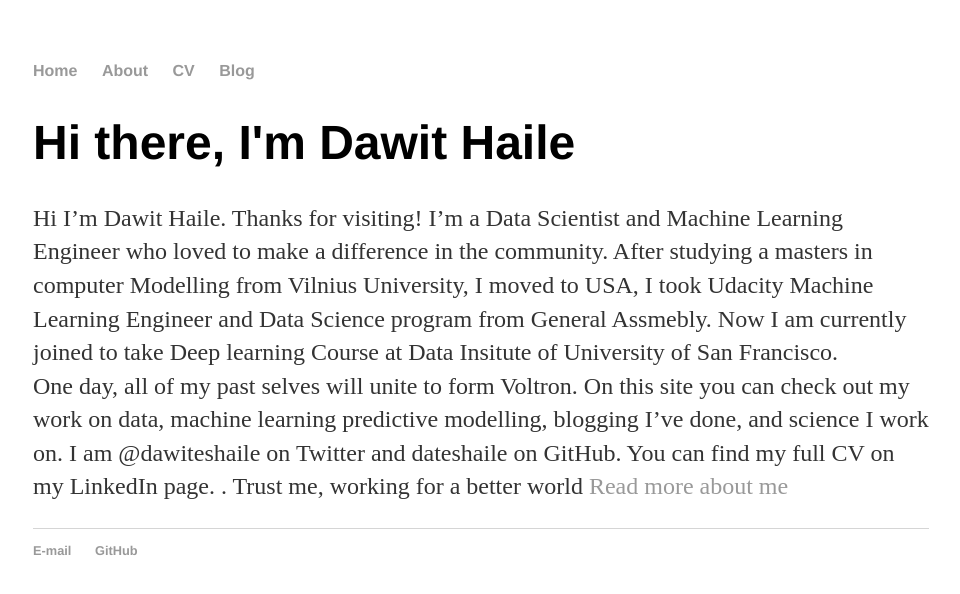
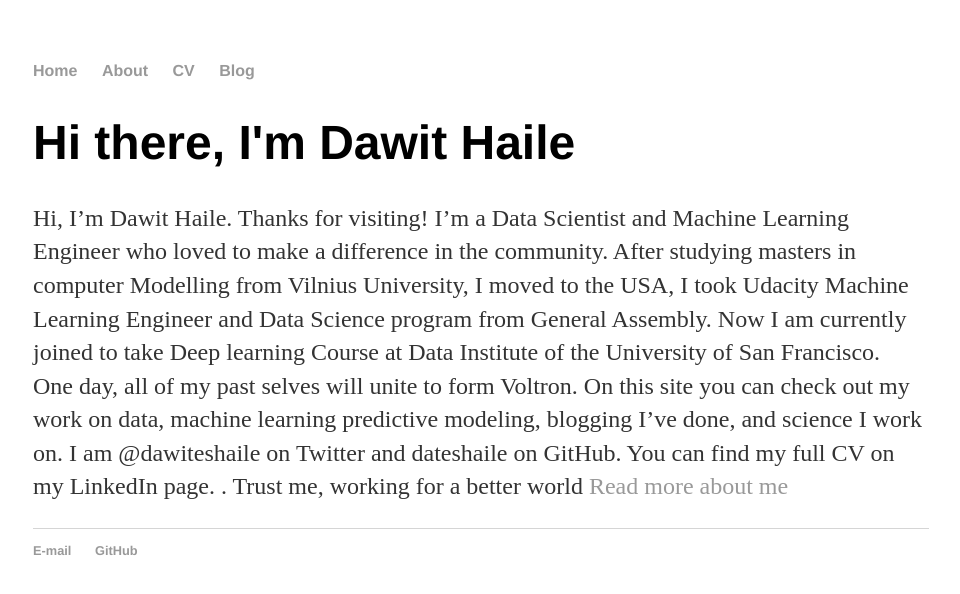
Before and after one commit to dateshaile/dateshaile.github.io, a Jekyll site: the page built from index.html, in a window 1280 px wide. Shown: the top 594 px of the page, without its empty margins (159-1119 px from the left). Built offline with Jekyll 4.4.1, drawn with Linux system fonts in a browser that asks for light colours.

```diff
--- a/about/index.html
+++ b/about/index.html
@@ -17,7 +17,7 @@ title: About Dawit T Haile
 
 			<ul class="contacts">
 				<li><a href="mailto:dates.haile@gmail.com">E-mail</a></li>
-				<li><a href="https://www.linkedin.com/in/dawit-haile-8b111990/">LinkedIn</a></li>
+				<li><a href="https://www.linkedin.com/in/dawit-haile">LinkedIn</a></li>
 				<li><a href="https://twitter.com/dawiteshaile">Twitter</a></li>
 				</ul>
 		</div>
--- a/index.html
+++ b/index.html
@@ -5,7 +5,7 @@ title: Dawit T Haile, Data Lover
 
 		<div class="blurb">
 			<h1>Hi there, I'm Dawit Haile</h1>
-			<p>Hi I’m Dawit Haile. Thanks for visiting! I’m a Data Scientist and Machine Learning Engineer who loved to make a difference in the community. After studying a masters in computer Modelling from Vilnius University, I moved to USA, I took Udacity Machine Learning Engineer and Data Science program from General Assmebly. Now I  am currently joined to take Deep learning Course at Data Insitute of University of San Francisco. <br>
-			One day, all of my past selves will unite to form Voltron. On this site you can check out my work on data, machine learning predictive modelling, blogging I’ve done, and science I work on. I am @dawiteshaile on Twitter and dateshaile on GitHub. You can find my full CV on my LinkedIn page.
+			<p>Hi, I’m Dawit Haile. Thanks for visiting! I’m a Data Scientist and Machine Learning Engineer who loved to make a difference in the community. After studying masters in computer Modelling from Vilnius University, I moved to the USA, I took Udacity Machine Learning Engineer and Data Science program from General Assembly. Now I  am currently joined to take Deep learning Course at Data Institute of the University of San Francisco. <br>
+		    One day, all of my past selves will unite to form Voltron. On this site you can check out my work on data, machine learning predictive modeling, blogging I’ve done, and science I work on. I am @dawiteshaile on Twitter and dateshaile on GitHub. You can find my full CV on my LinkedIn page.
  <em> </em>. Trust me, working for a better world <a href="/about">Read more about me</a></p>
 		</div>
```
